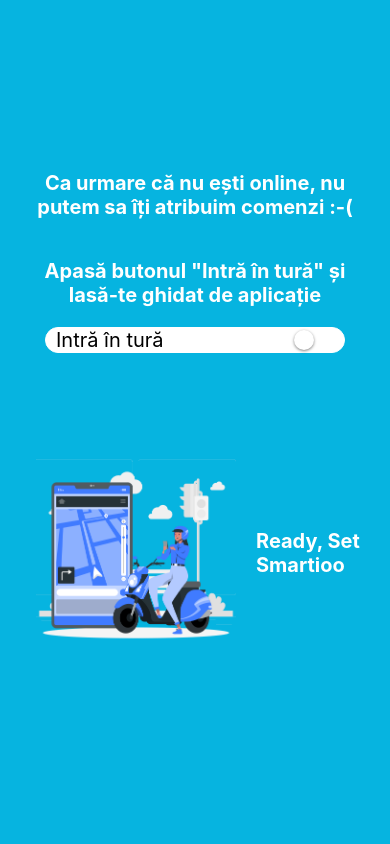
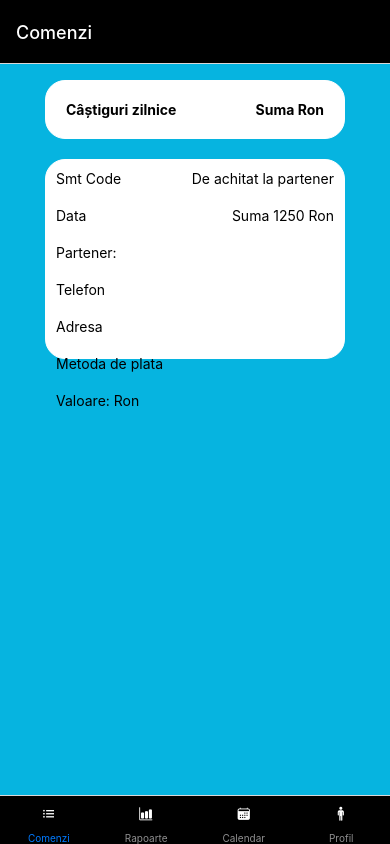
Before and after one commit to archisoft-innovation/AppDriver, a React Native app: screen /Comenzi in a window 390 px wide. Built offline with nearby package versions, Linux system fonts and the light colour scheme.

Commit message:
screens + is logged in

```diff
--- a/App.js
+++ b/App.js
@@ -4,14 +4,10 @@ import { StyleSheet, View, FlatList, Button, Text } from "react-native";
 import GoalInput from "./components/Auth/Auth";
 import { StatusBar } from "expo-status-bar";
 import Some from "./components/Auth/Some";
-import { NavigationContainer } from "@react-navigation/native";
 import { createBottomTabNavigator } from "@react-navigation/bottom-tabs";
-import Calendar from "./screens/calendar";
-import Rapoarte from "./screens/reports";
-import Comenzi from "./screens/orders";
-import Profil from "./screens/profile";
-import { Ionicons } from "@expo/vector-icons";
+
 import ShiftCall from "./screens/shiftCall";
+import LoggedIn from "./LoggedIn";
 
 const BottomTab = createBottomTabNavigator();
 
@@ -25,46 +21,10 @@ export default function App() {
   //   );
   // } else return <GoalInput />;
   return (
-    <ShiftCall />
-    //   <NavigationContainer>
-    //     <BottomTab.Navigator
-    //       screenOptions={{
-    //         headerStyle: { backgroundColor: "red" },
-    //         headerTintColor: "white",
-    //       }}
-    //     >
-    //       <BottomTab.Screen
-    //         name="Comenzi"
-    //         component={Comenzi}
-    //         options={{
-    //           tabBarIcon: ({ color, size }) => <Ionicons name="list" />,
-    //           headerShown: false,
-    //         }}
-    //         screenOptions={{ headerShown: false }}
-    //       />
-    //       <BottomTab.Screen
-    //         name="Rapoarte"
-    //         component={Rapoarte}
-    //         options={{
-    //           tabBarIcon: ({ color, size }) => <Ionicons name="bar-chart" />,
-    //         }}
-    //       />
-    //       <BottomTab.Screen
-    //         name="Calendar"
-    //         component={Calendar}
-    //         options={{
-    //           tabBarIcon: ({ color, size }) => <Ionicons name="calendar" />,
-    //         }}
-    //       />
-    //       <BottomTab.Screen
-    //         name="Profil"
-    //         component={Profil}
-    //         options={{
-    //           tabBarIcon: ({ color, size }) => <Ionicons name="man" />,
-    //         }}
-    //       />
-    //     </BottomTab.Navigator>
-    //   </NavigationContainer>
+    // <ShiftCall />
+    // <Some />
+    // <GoalInput />
+    <LoggedIn />
   );
 }
 
--- /dev/null
+++ b/LoggedIn.js
@@ -0,0 +1,88 @@
+import { StyleSheet, View, FlatList, Button, Text } from "react-native";
+import { NavigationContainer } from "@react-navigation/native";
+import { createBottomTabNavigator } from "@react-navigation/bottom-tabs";
+import Calendar from "./screens/calendar";
+import Rapoarte from "./screens/reports";
+import Comenzi from "./screens/orders";
+import Profil from "./screens/profile";
+import { Ionicons } from "@expo/vector-icons";
+
+const BottomTab = createBottomTabNavigator();
+
+export default function LoggedIn() {
+  // let a = 0;
+  // if (a === 1) {
+  //   return (
+  //     <View style={styles.appContainer2}>
+  //       <Some />
+  //     </View>
+  //   );
+  // } else return <GoalInput />;
+  return (
+    <NavigationContainer>
+      <BottomTab.Navigator
+        screenOptions={{
+          headerStyle: { backgroundColor: "black" },
+          headerTintColor: "white",
+          tabBarStyle: {
+            backgroundColor: "black",
+          },
+        }}
+      >
+        <BottomTab.Screen
+          name="Comenzi"
+          component={Comenzi}
+          options={{
+            tabBarIcon: ({ color, size }) => (
+              <Ionicons name="list" color="white" size="24" />
+            ),
+            // headerShown: false,
+          }}
+          screenOptions={{ headerShown: false }}
+        />
+        <BottomTab.Screen
+          name="Rapoarte"
+          component={Rapoarte}
+          options={{
+            tabBarIcon: ({ color, size }) => (
+              <Ionicons name="bar-chart" color="white" size="24" />
+            ),
+          }}
+        />
+        <BottomTab.Screen
+          name="Calendar"
+          component={Calendar}
+          options={{
+            tabBarIcon: ({ color, size }) => (
+              <Ionicons name="calendar" color="white" size="24" />
+            ),
+          }}
+        />
+        <BottomTab.Screen
+          name="Profil"
+          component={Profil}
+          options={{
+            tabBarIcon: ({ color, size }) => (
+              <Ionicons name="man" color="white" size="24" />
+            ),
+          }}
+        />
+      </BottomTab.Navigator>
+    </NavigationContainer>
+  );
+}
+
+const styles = StyleSheet.create({
+  appContainer: {
+    flex: 1,
+    paddingTop: 50,
+    paddingHorizontal: 16,
+    backgroundColor: "#1e085a",
+  },
+  appContainer2: {
+    flex: 1,
+    paddingTop: 50,
+    paddingHorizontal: 16,
+    backgroundColor: "#1e085a",
+  },
+});
--- /dev/null
+++ b/components/Orders/Orders.js
@@ -0,0 +1,43 @@
+import { StyleSheet, View, Text, Pressable } from "react-native";
+
+export default function Orders() {
+  return (
+    <View style={styles.mainContainer}>
+      <View style={styles.inLineText}>
+        <Text style={styles.textPadding}>Smt Code</Text>
+        <Text style={styles.textPadding}>De achitat la partener</Text>
+      </View>
+      <View style={styles.inLineText}>
+        <Text style={styles.textPadding}>Data</Text>
+        <Text style={styles.textPadding}>Suma 1250 Ron</Text>
+      </View>
+      <Text style={styles.textPadding}>Partener:</Text>
+      <Text style={styles.textPadding}>Telefon</Text>
+      <Text style={styles.textPadding}>Adresa</Text>
+      <Text style={styles.textPadding}>Metoda de plata</Text>
+      <Text style={styles.textPadding}>Valoare: Ron</Text>
+    </View>
+  );
+}
+const styles = StyleSheet.create({
+  mainContainer: {
+    marginTop: 20,
+    // alignItems: "center",
+    // textAlign: "center",
+    // flexDirection: "row",
+    // justifyContent: "space-between",
+    backgroundColor: "white",
+    width: 300,
+    borderRadius: 20,
+    borderWidth: 1,
+    borderColor: "#fff",
+    height: 200,
+  },
+  inLineText: {
+    flexDirection: "row",
+    justifyContent: "space-between",
+  },
+  textPadding: {
+    padding: 10,
+  },
+});
--- a/screens/calendar.js
+++ b/screens/calendar.js
@@ -2,10 +2,12 @@ import { StyleSheet, View, Text, Pressable } from "react-native";
 
 export default function Calendar() {
   return (
-    <View style={styles.goalItem}>
-      <Text style={styles.goalText}>Calendar Page</Text>
-      <Text style={styles.goalText}>Calendar Page</Text>
-      <Text style={styles.goalText}>Calendar Page</Text>
+    <View style={styles.inputContainer}>
+      <View style={styles.goalItem}>
+        <Text style={styles.goalText}>Calendar Page</Text>
+        <Text style={styles.goalText}>Calendar Page</Text>
+        <Text style={styles.goalText}>Calendar Page</Text>
+      </View>
     </View>
   );
 }
@@ -20,4 +22,12 @@ const styles = StyleSheet.create({
     color: "white",
     padding: 8,
   },
+
+  inputContainer: {
+    flex: 1,
+    justifyContent: "center",
+    alignItems: "center",
+    padding: 16,
+    backgroundColor: "#06b4e0",
+  },
 });
--- a/screens/orders.js
+++ b/screens/orders.js
@@ -1,11 +1,17 @@
 import { StyleSheet, View, Text, Pressable } from "react-native";
+import Orders from "../components/Orders/Orders";
 
 export default function Comenzi() {
   return (
-    <View style={styles.goalItem}>
-      <Text style={styles.goalText}>Comenzi Page</Text>
-      <Text style={styles.goalText}>Comenzi Page</Text>
-      <Text style={styles.goalText}>Comenzi Page</Text>
+    <View style={styles.inputContainer}>
+      {/* <View style={styles.goalItem}> */}
+      <View style={styles.shiftContainer}>
+        <Text style={styles.goalText}>Câștiguri zilnice</Text>
+        <Text style={styles.goalText}>{"Suma"} Ron</Text>
+      </View>
+      <View>
+        <Orders />
+      </View>
     </View>
   );
 }
@@ -14,10 +20,32 @@ const styles = StyleSheet.create({
     marginTop: 30,
     margin: 8,
     borderRadius: 6,
-    backgroundColor: "#5e0acc",
+    backgroundColor: "white",
+  },
+  shiftContainer: {
+    alignItems: "center",
+    textAlign: "center",
+    flexDirection: "row",
+    justifyContent: "space-between",
+    backgroundColor: "white",
+    width: 300,
+    borderRadius: 20,
+    borderWidth: 1,
+    borderColor: "#fff",
   },
   goalText: {
-    color: "white",
-    padding: 8,
+    color: "black",
+    padding: 20,
+    fontWeight: "bold",
+  },
+
+  inputContainer: {
+    flex: 1,
+    // justifyContent: "center",
+    // alignItems: "center",
+    padding: 16,
+    backgroundColor: "#06b4e0",
+    alignItems: "center",
+    textAlign: "center",
   },
 });
--- a/screens/profile.js
+++ b/screens/profile.js
@@ -2,10 +2,12 @@ import { StyleSheet, View, Text, Pressable } from "react-native";
 
 export default function Profil() {
   return (
-    <View style={styles.goalItem}>
-      <Text style={styles.goalText}>Profil Page</Text>
-      <Text style={styles.goalText}>Profil Page</Text>
-      <Text style={styles.goalText}>Profil Page</Text>
+    <View style={styles.inputContainer}>
+      <View style={styles.goalItem}>
+        <Text style={styles.goalText}>Profil Page</Text>
+        <Text style={styles.goalText}>Profil Page</Text>
+        <Text style={styles.goalText}>Profil Page</Text>
+      </View>
     </View>
   );
 }
@@ -20,4 +22,12 @@ const styles = StyleSheet.create({
     color: "white",
     padding: 8,
   },
+
+  inputContainer: {
+    flex: 1,
+    justifyContent: "center",
+    alignItems: "center",
+    padding: 16,
+    backgroundColor: "#06b4e0",
+  },
 });
--- a/screens/reports.js
+++ b/screens/reports.js
@@ -2,10 +2,12 @@ import { StyleSheet, View, Text, Pressable } from "react-native";
 
 export default function Rapoarte() {
   return (
-    <View style={styles.goalItem}>
-      <Text style={styles.goalText}>Rapoarte Page</Text>
-      <Text style={styles.goalText}>Rapoarte Page</Text>
-      <Text style={styles.goalText}>Rapoarte Page</Text>
+    <View style={styles.inputContainer}>
+      <View style={styles.goalItem}>
+        <Text style={styles.goalText}>Rapoarte Page</Text>
+        <Text style={styles.goalText}>Rapoarte Page</Text>
+        <Text style={styles.goalText}>Rapoarte Page</Text>
+      </View>
     </View>
   );
 }
@@ -20,4 +22,12 @@ const styles = StyleSheet.create({
     color: "white",
     padding: 8,
   },
+
+  inputContainer: {
+    flex: 1,
+    justifyContent: "center",
+    alignItems: "center",
+    padding: 16,
+    backgroundColor: "#06b4e0",
+  },
 });
```
